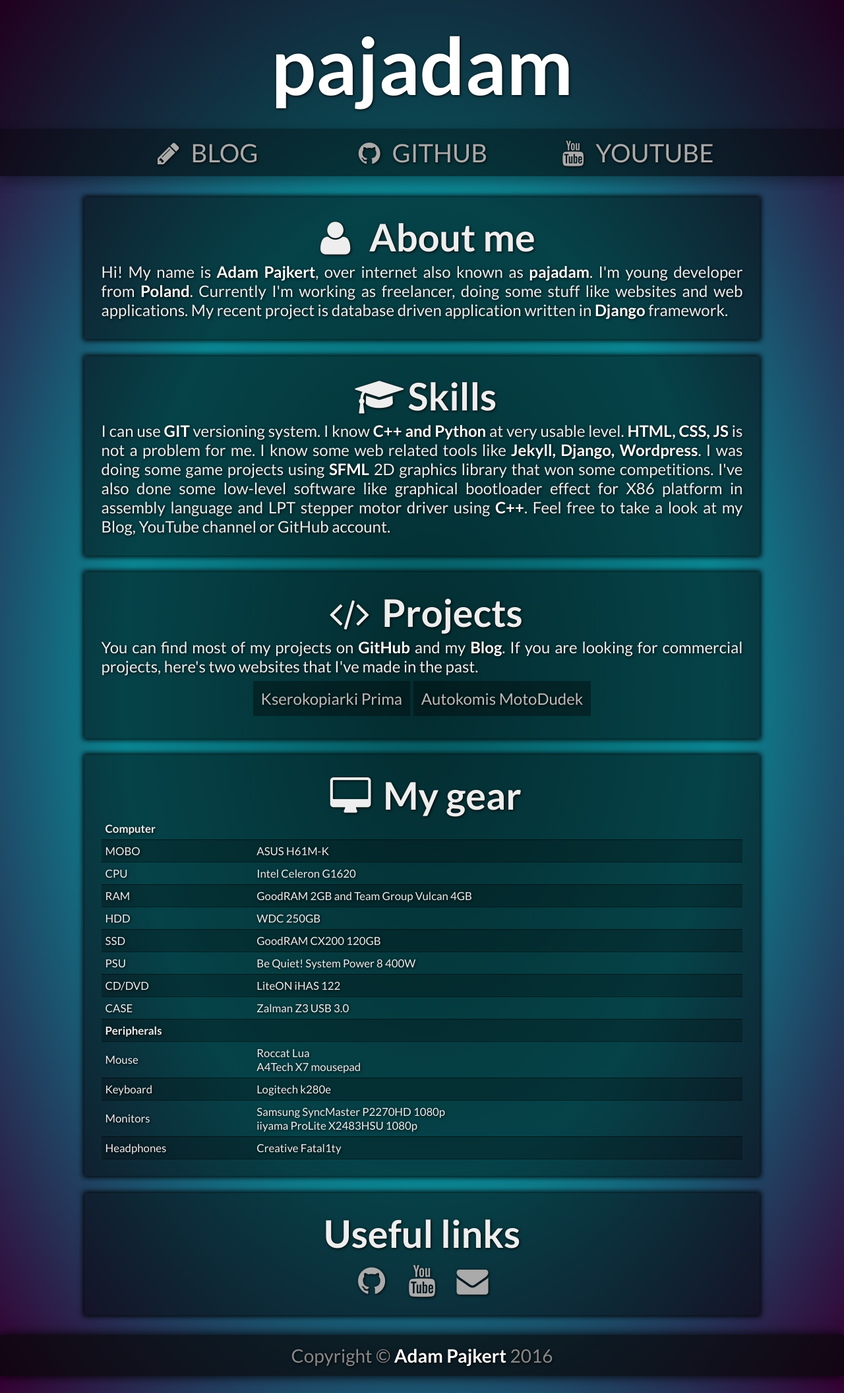
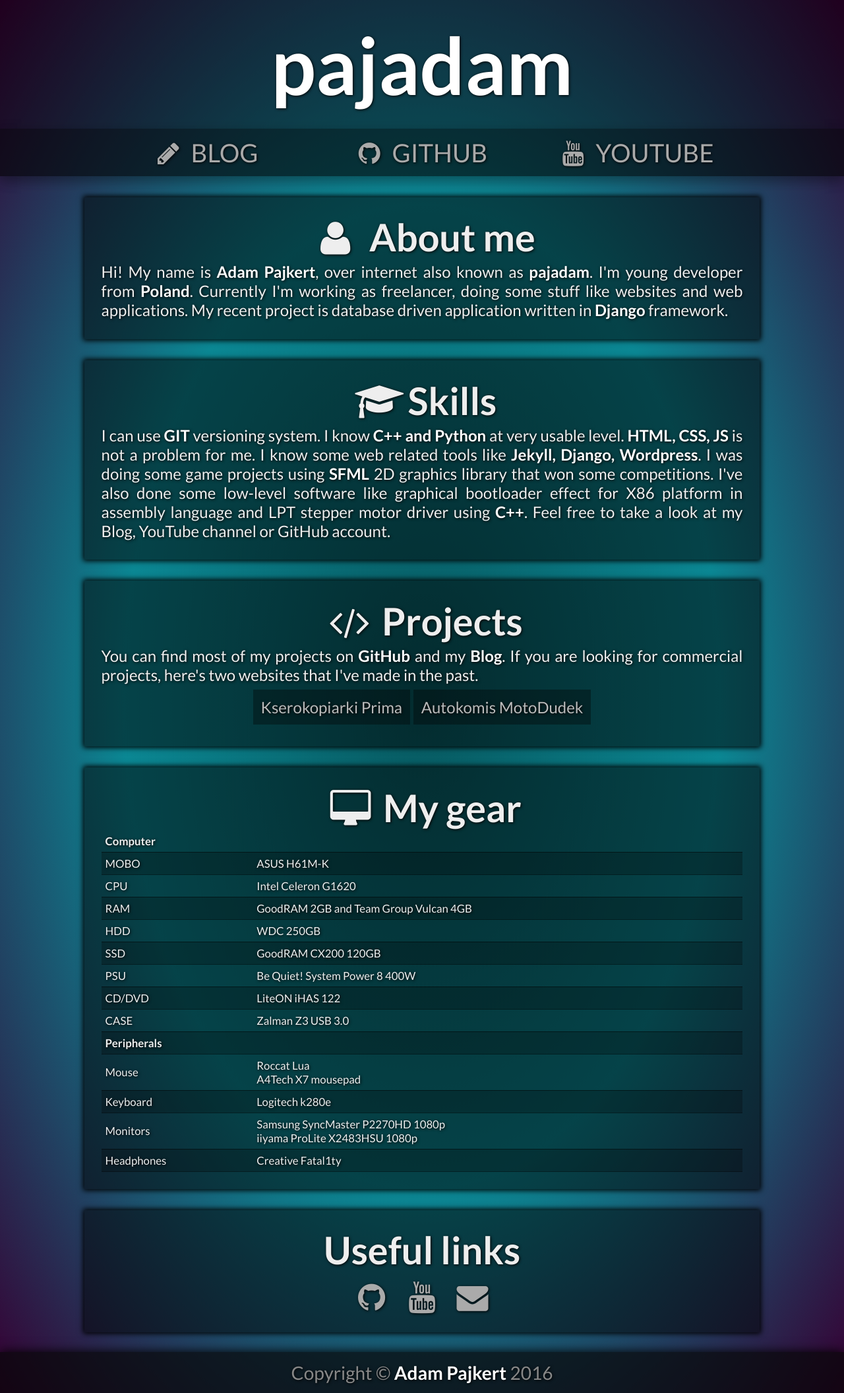
Before and after one commit to pajadam/pajadam.me, a Jekyll site: the page built from index.html, in a window 1280 px wide. Shown: the whole page at 66% size. Built offline with Jekyll 4.4.1, drawn with Linux system fonts in a browser that asks for light colours.

Commit message:
Changed box spacer height.

```diff
--- a/_sass/_base.scss
+++ b/_sass/_base.scss
@@ -30,7 +30,7 @@
 }
 
 .spacer{
-    margin-top: 2%;
+    margin-top: 24px;
 }
 
 a, a:link, a:visited{
@@ -66,6 +66,10 @@
 }
 
 @media screen and (max-width: 768px) {
+    .spacer{
+        margin-top: 16px;
+    }
+
     th, td{
         padding: 4px;
         font-size: .25em;
@@ -74,7 +78,7 @@
 
 @media screen and (min-width: 1280px) {
     .spacer{
-        margin-top: 2.5%;
+        margin-top: 32px;
     }
     th, td{
         font-size: .35em;
```
